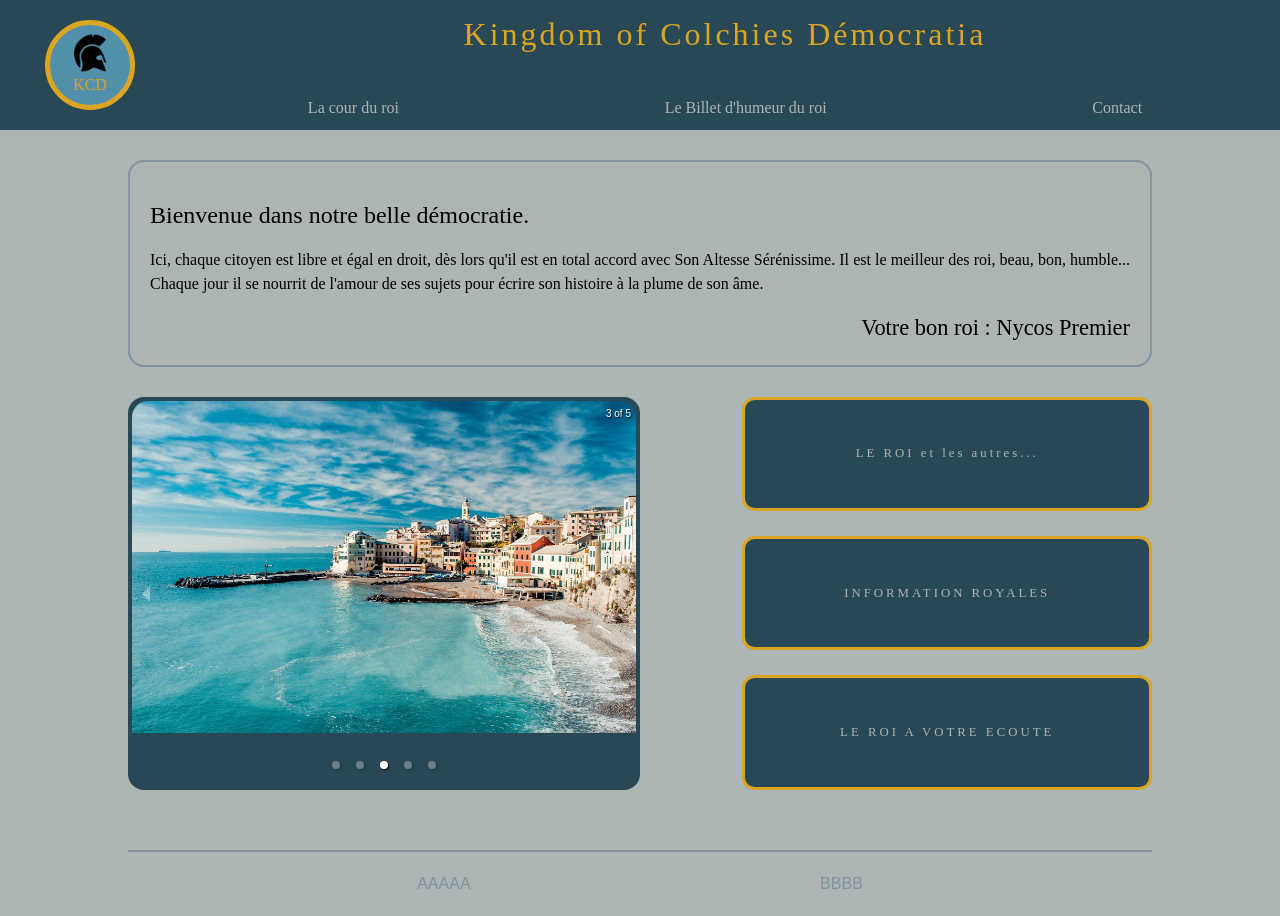
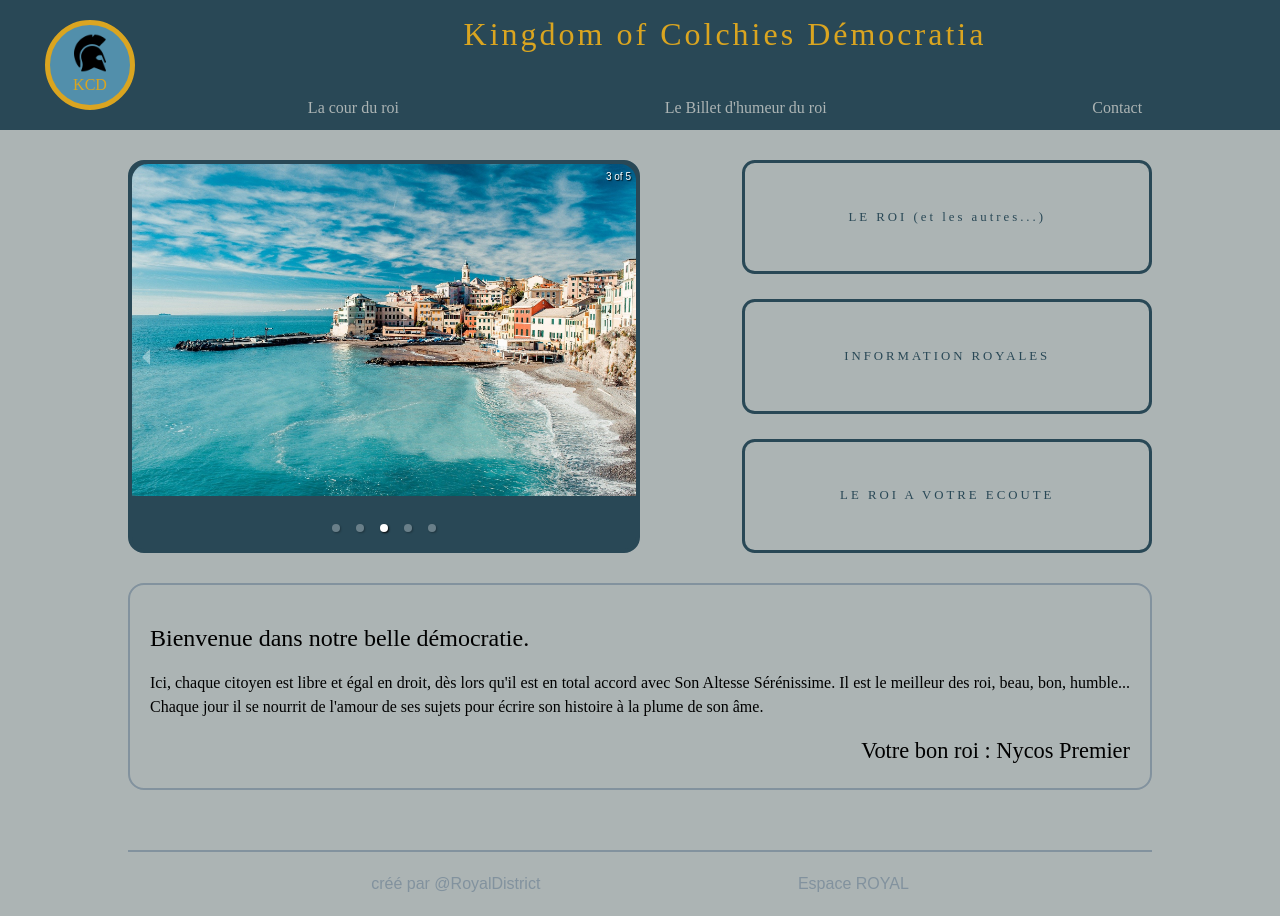
Before and after one commit to NycoChavanoud/Checkpoint-4, a Next.js app: page / in a window 1280 px wide. Built offline with nearby package versions, Linux system fonts and the light colour scheme.

Commit message:
add adminRoyale

```diff
--- a/components/Footer.jsx
+++ b/components/Footer.jsx
@@ -5,8 +5,10 @@ export default function Footer() {
   return (
     <footer className={style.globalFooter}>
       <div className={style.containerFooter}>
-        <div>AAAAA</div>
-        <div>BBBB</div>
+        <div>créé par @RoyalDistrict</div>
+        <Link passHref href="/espace-royal">
+          <div className={style.linkRoyalAdmin}>Espace ROYAL</div>
+        </Link>
       </div>
     </footer>
   );
--- /dev/null
+++ b/pages/espace-royal/index.jsx
@@ -0,0 +1,9 @@
+import Layout from "../../components/Layout";
+
+export default function RoyalAdmin() {
+  return (
+    <Layout pageTitle="Pas roi? T mort">
+      <div>ROYAL ADMIN</div>
+    </Layout>
+  );
+}
--- a/pages/index.js
+++ b/pages/index.js
@@ -6,6 +6,20 @@ import Link from "next/link";
 export default function Home() {
   return (
     <Layout pageTitle="Le Royaume de la démocratie">
+      <div className={style.contentHomePageContainer}>
+        <Slider />
+        <div className={style.cardsLinkContainer}>
+          <Link passHref href="/famille-royale">
+            <div className={style.cardsLink}>LE ROI (et les autres...)</div>
+          </Link>
+          <Link passHref href="/billet-du-roi">
+            <div className={style.cardsLink}>INFORMATION ROYALES</div>
+          </Link>
+          <Link passHref href="/contact">
+            <div className={style.cardsLinkLast}>LE ROI A VOTRE ECOUTE</div>
+          </Link>
+        </div>
+      </div>
       <div className={style.textHomeContainer}>
         <div className={style.titleTextHome}>
           Bienvenue dans notre belle démocratie.
@@ -19,20 +33,6 @@ export default function Home() {
           <div className={style.signRoyal}> Votre bon roi : Nycos Premier</div>
         </div>
       </div>
-      <div className={style.contentHomePageContainer}>
-        <Slider />
-        <div className={style.cardsLinkContainer}>
-          <Link passHref href="/famille-royale">
-            <div className={style.cardsLink}>LE ROI et les autres...</div>
-          </Link>
-          <Link passHref href="/billet-du-roi">
-            <div className={style.cardsLink}>INFORMATION ROYALES</div>
-          </Link>
-          <Link passHref href="/contact">
-            <div className={style.cardsLinkLast}>LE ROI A VOTRE ECOUTE</div>
-          </Link>
-        </div>
-      </div>
     </Layout>
   );
 }
--- a/styles/Footer.module.css
+++ b/styles/Footer.module.css
@@ -12,3 +12,6 @@
   display: flex;
   justify-content: space-around;
 }
+.linkRoyalAdmin {
+  cursor: pointer;
+}
--- a/styles/Home.module.css
+++ b/styles/Home.module.css
@@ -5,7 +5,6 @@
   margin: 30px auto;
   padding: 20px;
   font-family: "Antic Didone", serif;
-
   border: solid 2px var(--secondaryColor);
   border-radius: 1em;
 }
@@ -47,11 +46,11 @@
   width: 100%;
   height: 33%;
   border-radius: 1em;
-  border: solid 3px goldenrod;
+  border: solid 3px var(--mainColor);
   cursor: pointer;
-  background: var(--mainColor);
-  color: var(--accentColor);
-  font-family: "Antic Didone", serif;
+  background: var(--accentColor);
+  color: var(--mainColor);
+  font-family: "Rowdies", cursive;
   font-size: 0.8em;
   letter-spacing: 3px;
   margin-bottom: 25px;
@@ -64,11 +63,11 @@
   width: 100%;
   height: 33%;
   border-radius: 1em;
-  border: solid 3px goldenrod;
+  border: solid 3px var(--mainColor);
   cursor: pointer;
-  background: var(--mainColor);
-  color: var(--accentColor);
-  font-family: "Antic Didone", serif;
+  background: var(--accentColor);
+  color: var(--mainColor);
+  font-family: "Rowdies", cursive;
   font-size: 0.8em;
   letter-spacing: 3px;
   text-align: center;
```
